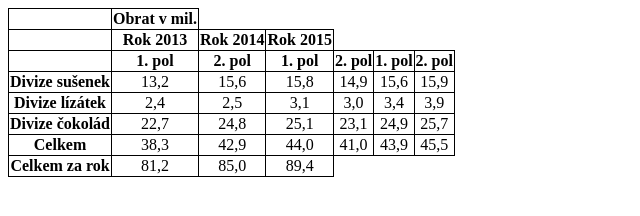
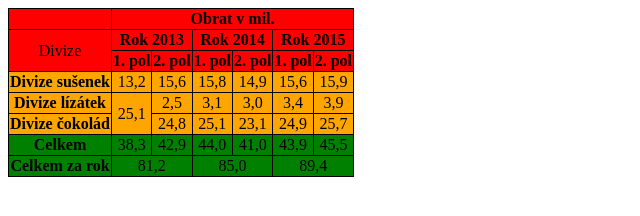
Before and after one commit to Delta-SSIE/IP2-2B-20-21, a plain HTML site: page 01_html/03_tabulky/obraty.html in a window 1280 px wide. Shown: the whole page, without its empty margins (0-640 px from the left). Drawn offline with Linux system fonts and the light colour scheme.

Commit message:
Hotove tabulky obratu a jmen

```diff
--- a/01_html/03_tabulky/obraty.html
+++ b/01_html/03_tabulky/obraty.html
@@ -5,26 +5,41 @@
 <meta charset='utf-8'>
 <style>
     table {
-        border-collapse: collapse;
+      border-collapse: collapse;
     }
+
     td, th {
-        border: 1px solid black;
-        text-align: center;
+      border: 1px solid black;
+      text-align: center;
+    }
+
+    thead {
+      background: red;
+    }
+    tbody {
+      background: orange;
+    }
+    tfoot {
+      background: green;
     }
 </style>
 </head>
 <body>
 <table>
-
-    <tr><td></td><th>Obrat v mil.</th> </tr>
-    <tr><td></td><th>Rok 2013</th><th>Rok 2014</th><th>Rok 2015</th> </tr>
-    <tr><td></td><th>1. pol</th><th>2. pol</th><th>1. pol</th><th>2. pol</th><th>1. pol</th><th>2. pol</th> </tr>
-    <tr><th>Divize sušenek</th><td>13,2</td><td>15,6</td><td>15,8</td><td>14,9</td><td>15,6</td><td>15,9</td> </tr>
-    <tr><th>Divize lízátek</th><td>2,4</td><td>2,5</td><td>3,1</td><td>3,0</td><td>3,4</td><td>3,9</td> </tr>
-    <tr><th>Divize čokolád</th><td>22,7</td><td>24,8</td><td>25,1</td><td>23,1</td><td>24,9</td><td>25,7</td> </tr>
-    <tr><th>Celkem</th><td>38,3</td><td>42,9</td><td>44,0</td><td>41,0</td><td>43,9</td><td>45,5</td> </tr>
-    <tr><th>Celkem za rok</th><td>81,2</td><td>85,0</td><td>89,4</td> </tr>
-
+    <thead>
+        <tr><td></td><th colspan="6">Obrat v mil.</th> </tr>
+        <tr><td rowspan="2">Divize</td><th colspan="2">Rok 2013</th><th colspan="2">Rok 2014</th><th colspan="2">Rok 2015</th> </tr>
+        <tr><th>1. pol</th><th>2. pol</th><th>1. pol</th><th>2. pol</th><th>1. pol</th><th>2. pol</th> </tr>
+    </thead>
+    <tbody>
+        <tr><th>Divize sušenek</th><td>13,2</td><td>15,6</td><td>15,8</td><td>14,9</td><td>15,6</td><td>15,9</td> </tr>
+        <tr><th>Divize lízátek</th><td rowspan="2">25,1</td><td>2,5</td><td>3,1</td><td>3,0</td><td>3,4</td><td>3,9</td> </tr>
+        <tr><th>Divize čokolád</th><td>24,8</td><td>25,1</td><td>23,1</td><td>24,9</td><td>25,7</td> </tr>
+    </tbody>
+    <tfoot>
+        <tr><th>Celkem</th><td>38,3</td><td>42,9</td><td>44,0</td><td>41,0</td><td>43,9</td><td>45,5</td> </tr>
+        <tr><th>Celkem za rok</th><td colspan="2">81,2</td><td colspan="2">85,0</td><td colspan="2">89,4</td> </tr>
+    </tfoot>
 </table>
 
 </body>
```
Also changed, not shown: 01_html/03_tabulky/jmena.html (+3 -3 lines).
